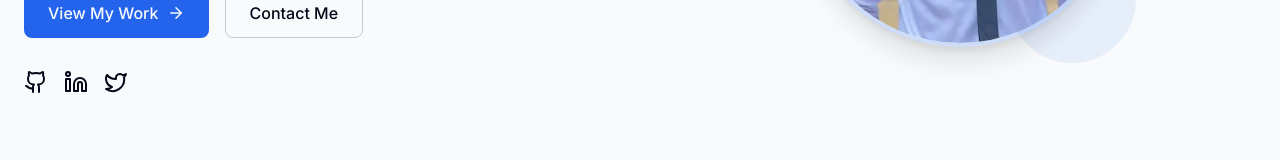
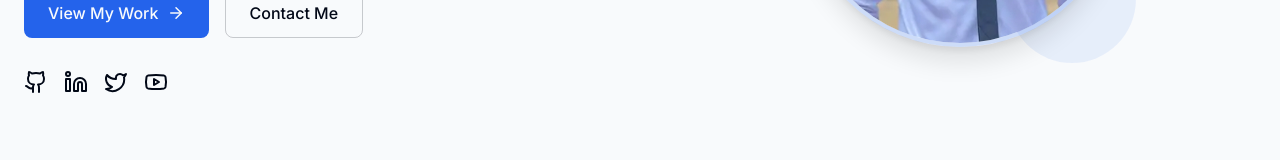
Before and after one commit to updultech/March_portfolio, a React (Vite) app: page / in a window 1280 px wide. Shown: the part 545-705 px from the top of the page. Built offline with nearby package versions, Linux system fonts and the light colour scheme.

Commit message:
Add YouTube link
Adds a YouTube link to the portfolio.

```diff
--- a/src/components/Hero.tsx
+++ b/src/components/Hero.tsx
@@ -1,6 +1,8 @@
+
 import React from 'react';
-import { ArrowRight, Github, Linkedin, Twitter } from 'lucide-react';
+import { ArrowRight, Github, Linkedin, Twitter, Youtube } from 'lucide-react';
 import { cn } from '@/lib/utils';
+
 const Hero = () => {
   return <section id="home" className="min-h-screen flex items-center pt-16">
       <div className="container mx-auto px-6">
@@ -35,6 +37,9 @@ const Hero = () => {
               <a href="https://twitter.com" target="_blank" rel="noopener noreferrer" className="text-foreground hover:text-primary transition-colors" aria-label="Twitter Profile">
                 <Twitter size={24} />
               </a>
+              <a href="https://youtube.com" target="_blank" rel="noopener noreferrer" className="text-foreground hover:text-primary transition-colors" aria-label="YouTube Channel">
+                <Youtube size={24} />
+              </a>
             </div>
           </div>
           <div className="order-1 lg:order-2 flex justify-center">
@@ -52,4 +57,5 @@ const Hero = () => {
       </div>
     </section>;
 };
+
 export default Hero;
--- a/src/pages/Index.tsx
+++ b/src/pages/Index.tsx
@@ -11,7 +11,7 @@ import Footer from '@/components/Footer';
 const Index = () => {
   useEffect(() => {
     // Set document title
-    document.title = 'John Doe | Web Developer & Designer';
+    document.title = 'Abdul Hakeem | Web Developer & Designer';
 
     // Create a scroll container for smooth scrolling
     document.documentElement.classList.add('scroll-container');
```
